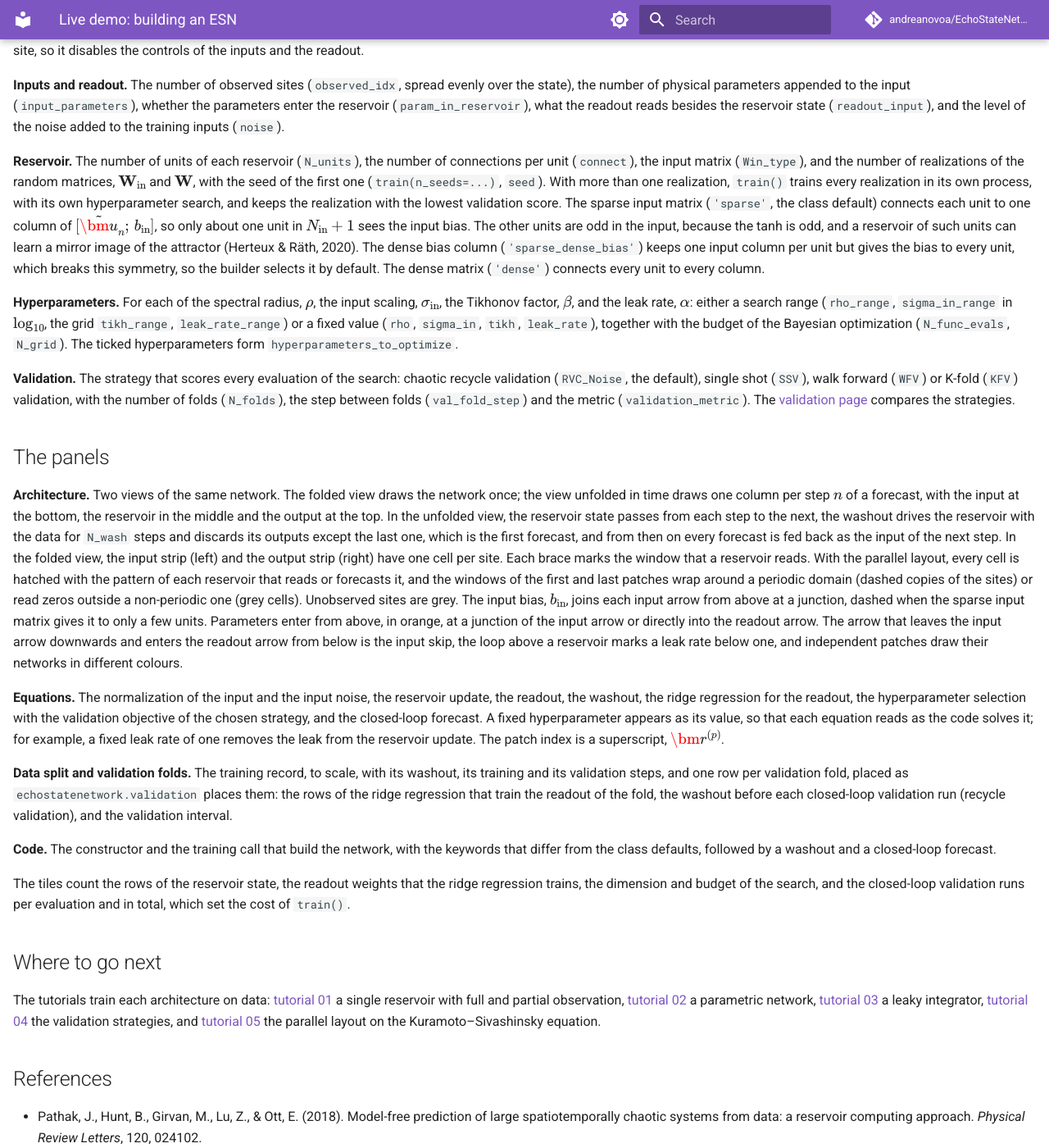
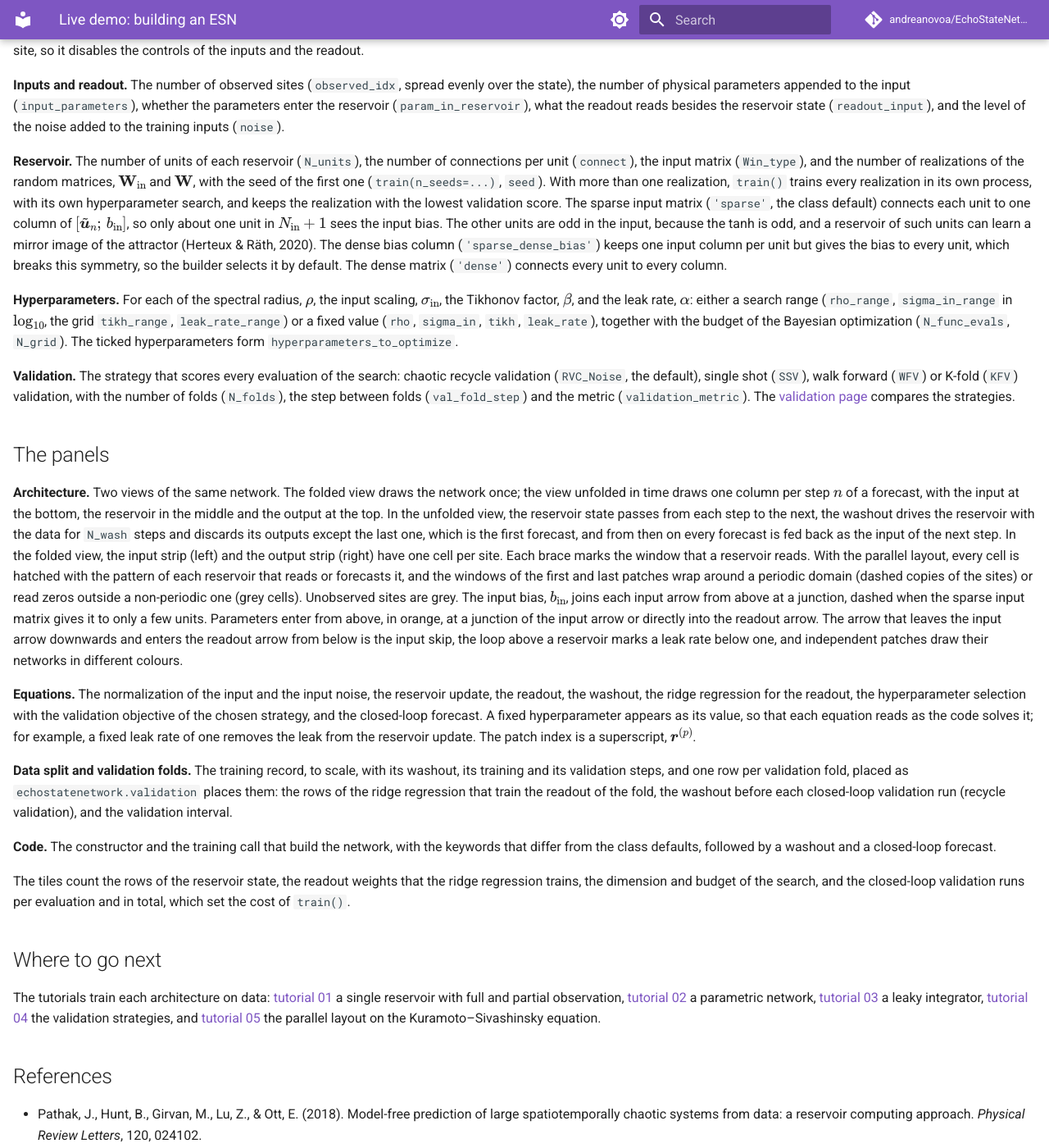
Before and after one commit to andreanovoa/EchoStateNetwork, an MkDocs documentation site: the page built from docs/demo/esn.md, in a window 1280 px wide and 1400 px high, scrolled down 3623 px. Shown: the whole window at 82% size. Built offline with MkDocs 1.6.1 and Material for MkDocs 9.7.7, drawn with Linux system fonts in a browser that asks for light colours; comment, search, counter and statistics services are not loaded.

Commit message:
docs, tutorials: \boldsymbol instead of \bm, which MathJax 3 (GitHub, docs site) does not define

```diff
--- a/docs/demo/esn.md
+++ b/docs/demo/esn.md
@@ -63,7 +63,7 @@ $\mathbf{W}_\mathrm{in}$ and $\mathbf{W}$, with the seed of the first one
 realization in its own process, with its own hyperparameter search, and keeps the
 realization with the lowest validation score. The sparse input matrix
 (`'sparse'`, the class default) connects each unit to one column of
-$[\tilde{\bm u}_n;\, b_\mathrm{in}]$, so only about one unit in $N_\mathrm{in}+1$ sees
+$[\tilde{\boldsymbol u}_n;\, b_\mathrm{in}]$, so only about one unit in $N_\mathrm{in}+1$ sees
 the input bias. The other units are odd in the input, because the tanh is odd, and a
 reservoir of such units can learn a mirror image of the attractor (Herteux & Räth,
 2020). The dense bias column (`'sparse_dense_bias'`) keeps one input column per unit
@@ -107,7 +107,7 @@ the readout, the washout, the ridge regression for the readout, the hyperparamet
 selection with the validation objective of the chosen strategy, and the closed-loop
 forecast. A fixed hyperparameter appears as its value, so that each equation reads as the
 code solves it; for example, a fixed leak rate of one removes the leak from the reservoir
-update. The patch index is a superscript, $\bm{r}^{(p)}$.
+update. The patch index is a superscript, $\boldsymbol{r}^{(p)}$.
 
 **Data split and validation folds.** The training record, to scale, with its washout,
 its training and its validation steps, and one row per validation fold, placed as
```
Also changed, not shown: 3 other files.
